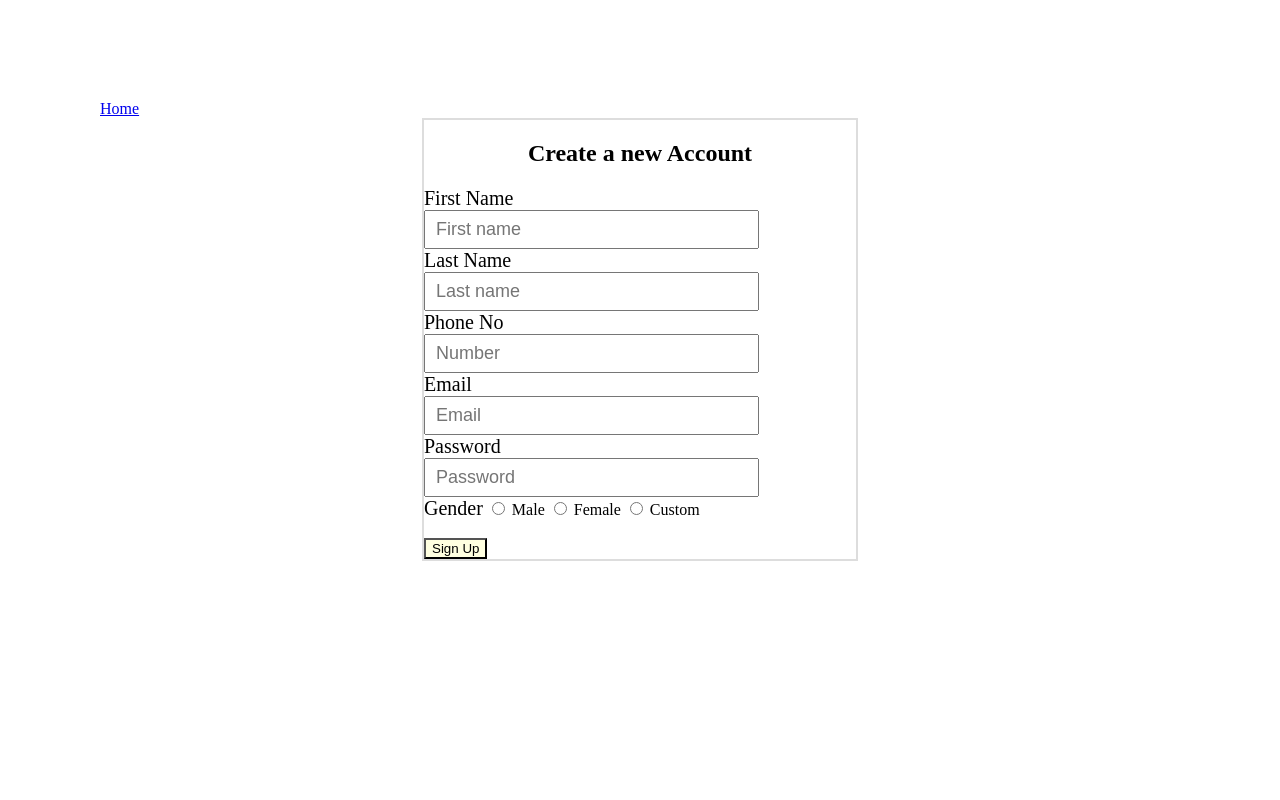
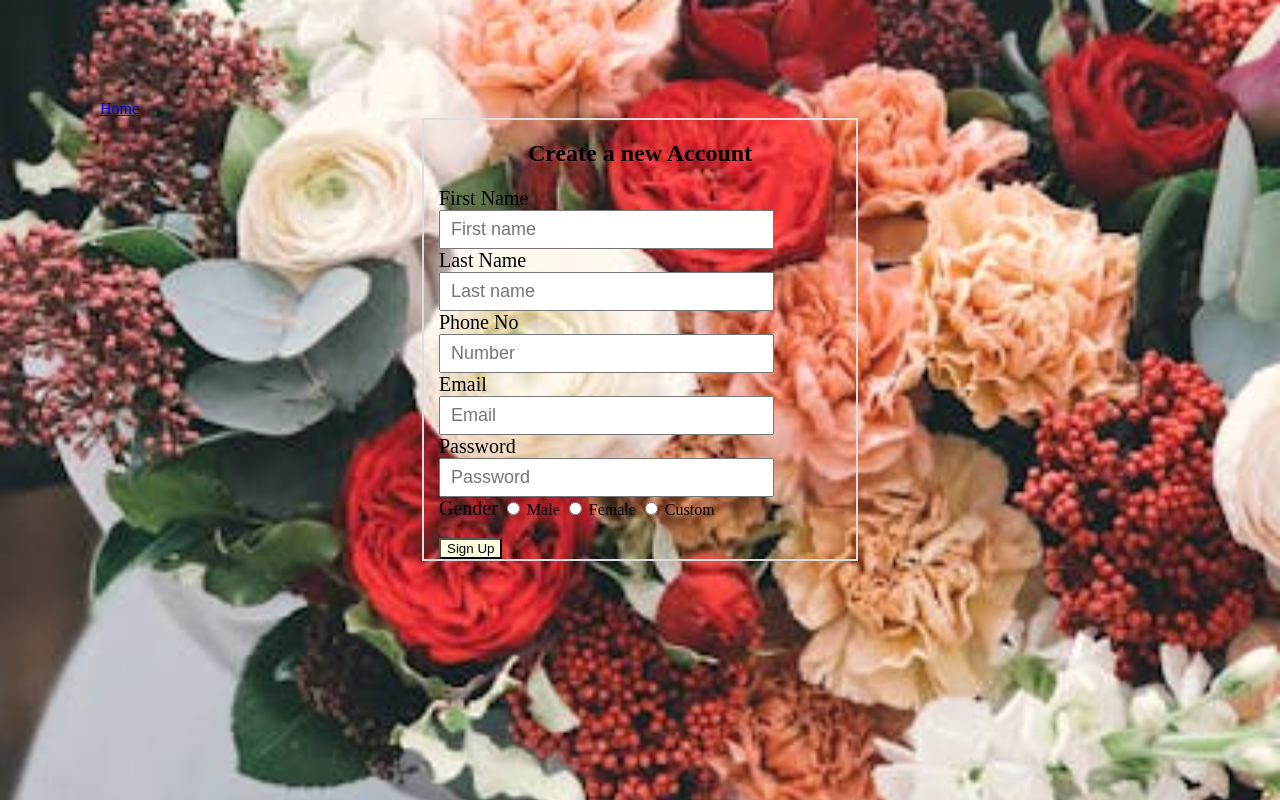
Before and after one commit to sakibahmed130/File-linkup-Form, a plain HTML site: page form.html in a window 1280 px wide. Drawn offline with Linux system fonts and the light colour scheme.

Commit message:
Update style.css

```diff
--- a/style/style.css
+++ b/style/style.css
@@ -17,10 +17,20 @@ form {
     display: block;
     margin-top: 0em;
     unicode-bidi: isolate;
+    padding-left:15px;
 }
 body {
     display: block;
-    margin: 100px;}
+    margin: 100px;
+    background-image: url("../images/flower.jpg");
+    background-repeat: no-repeat;
+    background-size: cover;
+    background-position: center;
+
+}
+
+
 .centered-heading{
 	text-align: center;
+
 }
```
